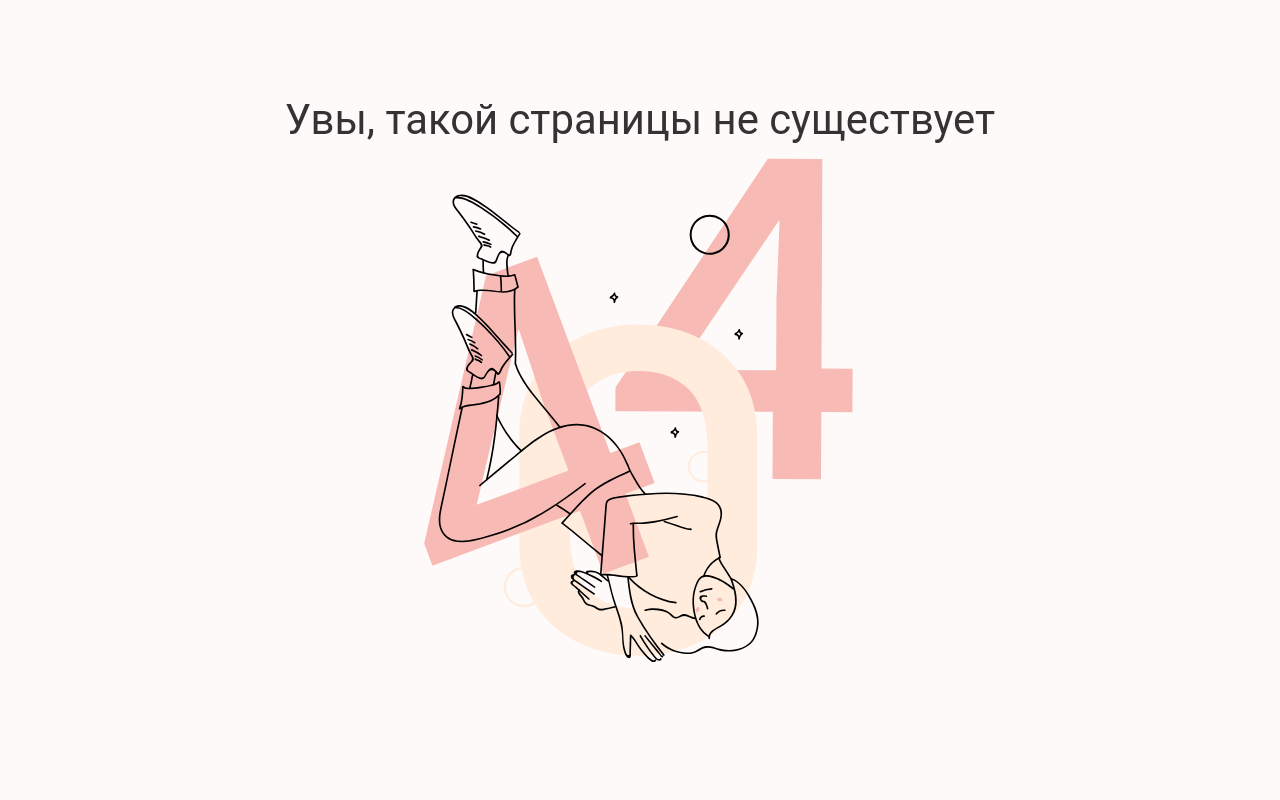
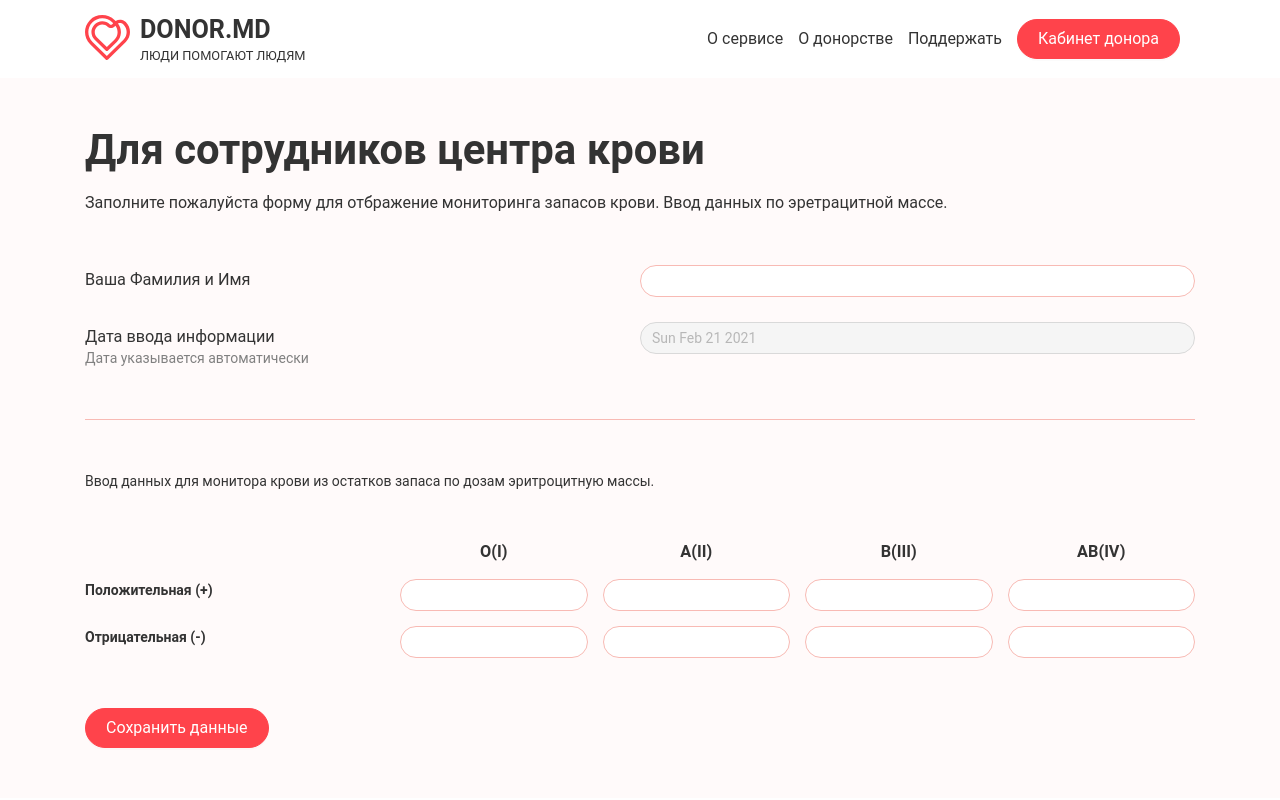
Before and after one commit to Donormd/donor.md-frontend, a Next.js app: page /monitoring in a window 1280 px wide. Before the commit this address had no page. Shown: the top 800 px of the page. Built offline with nearby package versions, Linux system fonts and the light colour scheme.

Commit message:
added page for set monitoring data

```diff
--- /dev/null
+++ b/pages/monitoring.tsx
@@ -0,0 +1,111 @@
+import React from 'react';
+import styled from 'styled-components';
+import HeaderContentFooter from '../layouts/header-content-footer';
+import { Container } from '../layouts/container';
+import {
+  Form,
+  FormItem,
+  Input,
+  InputNumber,
+  Paragraph,
+  Title,
+  Divider,
+  Button,
+} from '../components/UI';
+
+const InputsTable = styled.div`
+  margin: 50px 0;
+`;
+
+const Row = styled.div`
+  display: grid;
+  grid-template-columns: 300px 1fr 1fr 1fr 1fr;
+  column-gap: 15px;
+  margin-bottom: 15px;
+
+  &:first-child {
+    text-align: left;
+  }
+`;
+
+const Article = styled.div`
+  margin-bottom: 50px;
+`;
+
+const StyledDivider = styled(Divider)`
+  margin: 50px 0;
+`;
+
+const Monitoring: React.FC = () => {
+  return (
+    <HeaderContentFooter background='/images/pages/love-pic.png'>
+      <Container>
+        <Article>
+          <Title margin='15px' bold>
+            Для сотрудников центра крови
+          </Title>
+          <Paragraph>
+            Заполните пожалуйста форму для отбражение мониторинга запасов крови. Ввод данных по
+            эретрацитной массе.
+          </Paragraph>
+        </Article>
+        <Form>
+          <FormItem label='Ваша Фамилия и Имя' columns={2}>
+            <Input />
+          </FormItem>
+          <FormItem help='Дата указывается автоматически' label='Дата ввода информации' columns={2}>
+            <Input
+              placeholder='Дата указывается автоматически'
+              value={new Date().toDateString()}
+              disabled
+            />
+          </FormItem>
+          <StyledDivider />
+          <Paragraph align='left'>
+            Ввод данных для монитора крови из остатков запаса по дозам эритроцитную массы.
+          </Paragraph>
+          <InputsTable>
+            <Row>
+              <div>&nbsp;</div>
+              <Title as='h5' bold align='center'>
+                O(I)
+              </Title>
+              <Title as='h5' bold align='center'>
+                A(II)
+              </Title>
+              <Title as='h5' bold align='center'>
+                В(III)
+              </Title>
+              <Title as='h5' bold align='center'>
+                AB(IV)
+              </Title>
+            </Row>
+            <Row>
+              <Paragraph bold align='left'>
+                Положительная (+)
+              </Paragraph>
+              <InputNumber />
+              <InputNumber />
+              <InputNumber />
+              <InputNumber />
+            </Row>
+            <Row>
+              <Paragraph bold align='left'>
+                Отрицательная (-)
+              </Paragraph>
+              <InputNumber />
+              <InputNumber />
+              <InputNumber />
+              <InputNumber />
+            </Row>
+          </InputsTable>
+          <Button color='red' shape='round' size='large'>
+            Сохранить данные
+          </Button>
+        </Form>
+      </Container>
+    </HeaderContentFooter>
+  );
+};
+
+export default Monitoring;
```
